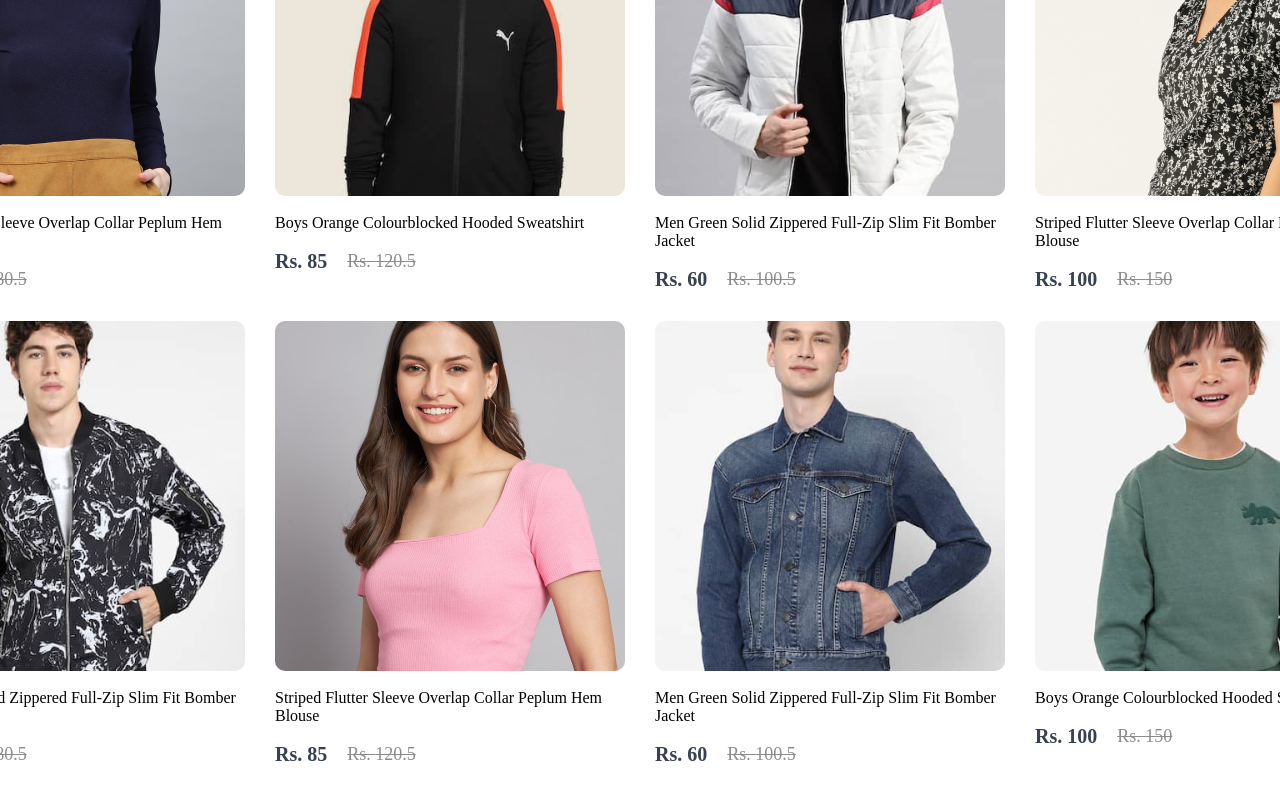
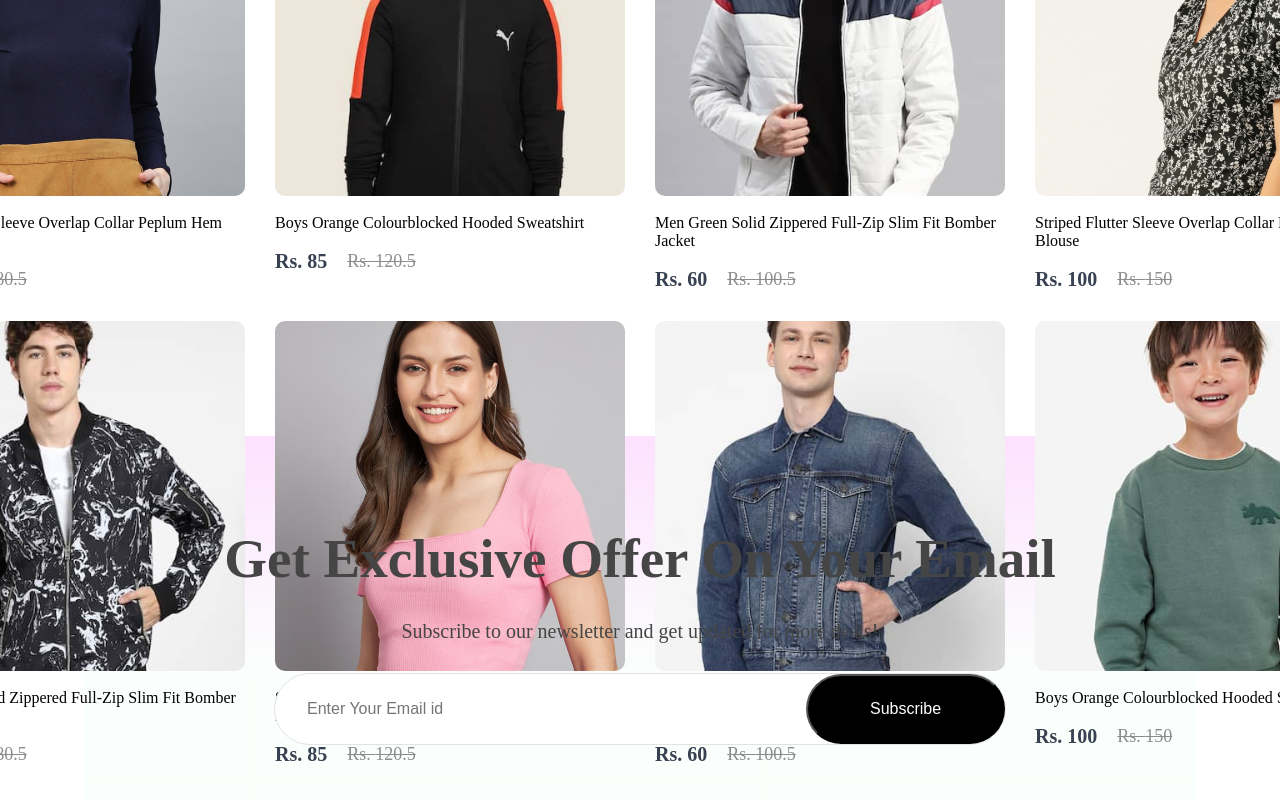
Before and after one commit to Kanchan012/E-commerce-Website, a React (Vite) app in the folder Frontend/: page / in a window 1280 px wide. Shown: the part 2524-3324 px from the top of the page. Before the commit the page ends 3290 px from the top, so only its background shows below. Built offline with nearby package versions, Linux system fonts and the light colour scheme.

Commit message:
imported newsletter component in shop.jsx file

```diff
--- a/Frontend/src/Pages/Shop.jsx
+++ b/Frontend/src/Pages/Shop.jsx
@@ -1,5 +1,6 @@
 import Hero from "../Components/Hero/Hero"
 import NewCollections from "../Components/NewCollections/NewCollections"
+import NewsLetter from "../Components/NewsLetter/NewsLetter"
 import Offers from "../Components/Offers/Offers"
 import Popular from "../Components/Popular/Popular"
 
@@ -10,6 +11,7 @@ const Shop = () => {
       <Popular/>
       <Offers/>
       <NewCollections/>
+      <NewsLetter/>
     </div>
   )
 }
```
